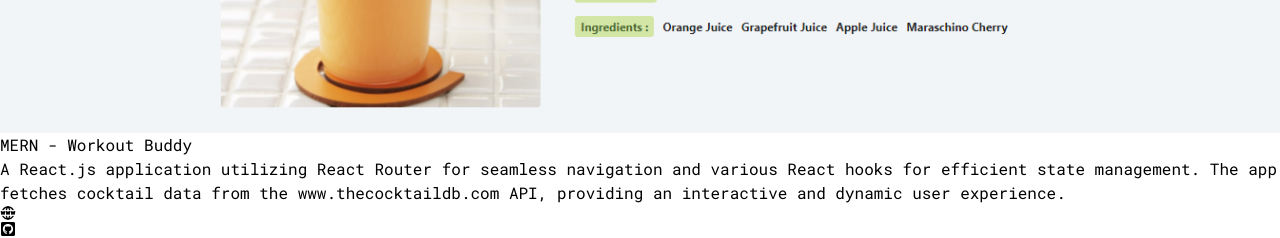
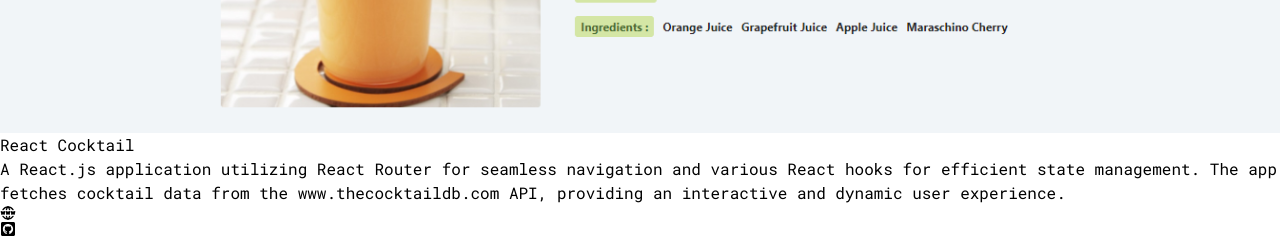
Before and after one commit to muhasin-m/react-portfolio-2024, a React (Vite) app: page / in a window 1280 px wide. Shown: the part 5220-5458 px from the top of the page. Built offline with nearby package versions, Linux system fonts and the light colour scheme.

Commit message:
update projects

```diff
--- a/src/data.jsx
+++ b/src/data.jsx
@@ -83,7 +83,7 @@ export const projects = [
     img: cocktail,
     url: "https://m-cocktail.netlify.app/",
     github: "https://github.com/muhasin-mahmud/m-cocktail",
-    title: "MERN - Workout Buddy",
+    title: "React Cocktail",
     text: "A React.js application utilizing React Router for seamless navigation and various React hooks for efficient state management. The app fetches cocktail data from the www.thecocktaildb.com API, providing an interactive and dynamic user experience.",
   },
 ];
```
